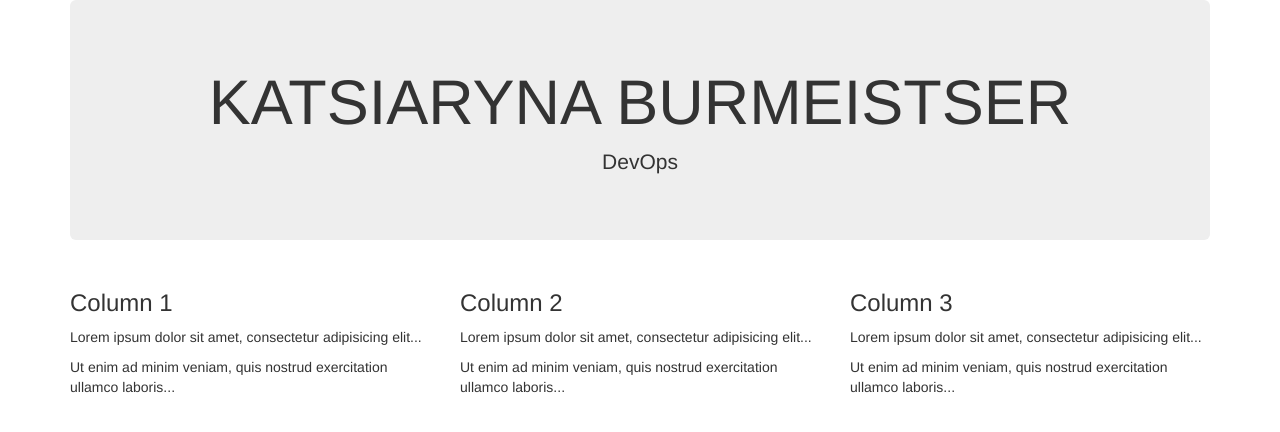
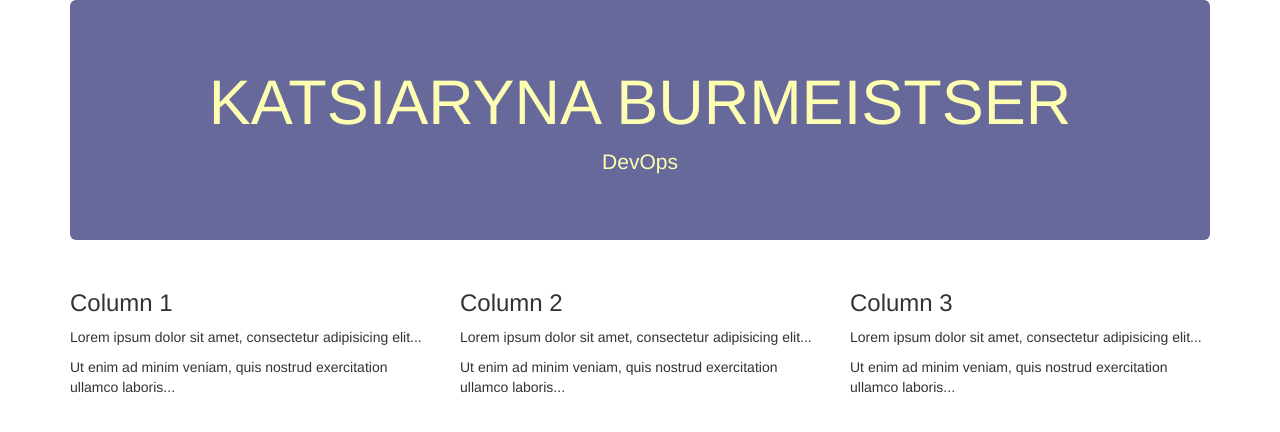
Before and after one commit to Apachy999/apachy999.github.io, a plain HTML site: page index.html in a window 1280 px wide. Drawn offline with nearby package versions, Linux system fonts and the light colour scheme.

Commit message:
Update index.html

```diff
--- a/index.html
+++ b/index.html
@@ -12,7 +12,7 @@
 <body>
 
 <div class="container">
-  <div align="center" class="jumbotron" style="background-color:#666999, color:#FDFEB2">
+  <div align="center" class="jumbotron" style="background-color:#666999; color:#FDFEB2">
     <h1>KATSIARYNA BURMEISTSER </h1>
     <p align="center">DevOps</p>
   </div>
```
